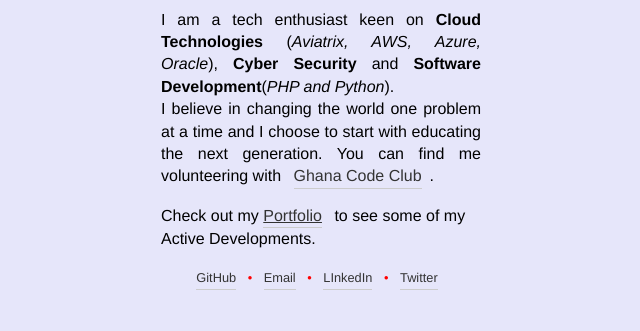
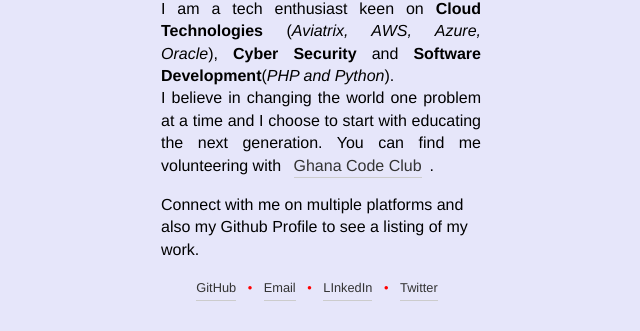
Before and after one commit to Mingleemma/mingleemma, a plain HTML site: page index.html in a window 1280 px wide. Shown: the part 277-608 px from the top of the page, without its empty margins (319-959 px from the left). Drawn offline with Linux system fonts and the light colour scheme.

Commit message:
Update Index to exclude Potfolio

```diff
--- a/index.html
+++ b/index.html
@@ -12,7 +12,7 @@
 			I am a tech enthusiast keen on <b>Cloud Technologies</b> (<i>Aviatrix, AWS, Azure, Oracle</i>), <b>Cyber Security</b> and <b>Software Development</b>(<i>PHP and Python</i>).<br>I believe in changing the world one problem at a time and I choose to start with educating the next generation. You can find me volunteering with <a href="http://ghanacodeclub.org">Ghana Code Club</a>.
 		</p>
 		<p>
-			Check out my <a href="portfolio.html" target="_blank"><u>Portfolio</u></a> to see some of my Active Developments.
+			Connect with me on multiple platforms and also my Github Profile to see a listing of my work.
 		</p>
 		<p style="color:red; text-align: center;">
 			<a href="https://github.com/Mingleemma">GitHub</a>
```
